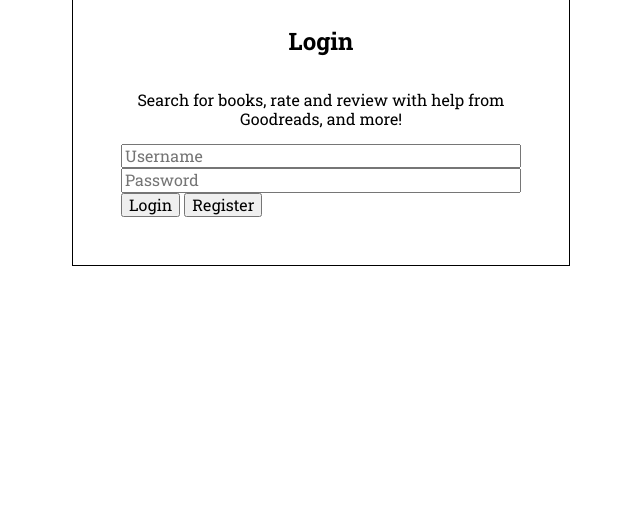
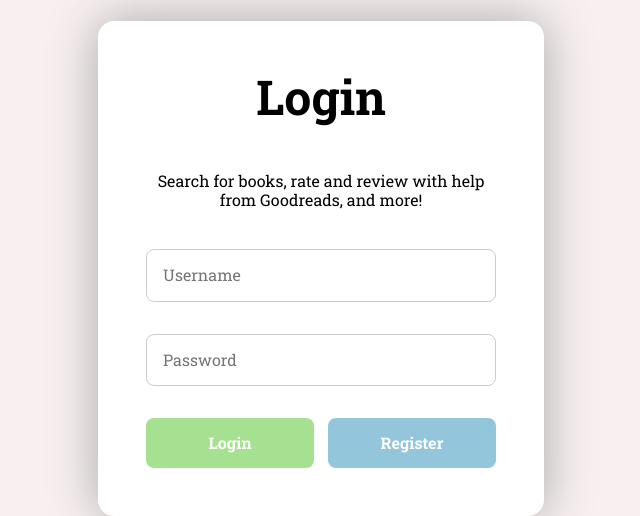
Before and after one commit to itsjeevan/book-bash, a Flask app: page / in a window 1280 px wide. Shown: the part 401-917 px from the top of the page, without its empty margins (319-959 px from the left). Before the commit the page ends 667 px from the top, so only its background shows below. Run offline with Flask 2, Linux system fonts and the light colour scheme.

Commit message:
Styled login box

```diff
--- a/static/css/main.css
+++ b/static/css/main.css
@@ -1,6 +1,7 @@
 /* Global */
 
 body {
+    background-color: #F8EFF0;
     font-family: 'Roboto Slab', serif;
     font-weight: normal;
     margin: 0 auto;
@@ -17,29 +18,38 @@ body {
     margin: 0 auto;
 }
 
-.header__logo {
-    height: 200px;
-    width: 200px;
+.app-logo {
+    height: 300px;
+    width: 300px;
+}
+
+.app-title {
+    margin-bottom: 4rem;
 }
 
 /* Login */
 
 .login {
     align-items: center;
-    border: 1px solid black;
+    background-color: white;
+    border-radius: 1rem;
+    box-shadow: 0px 0px 50px 0px #a8a8a8;
     display: flex;
     flex-direction: column;
     margin: 0 auto;
-    width: 400px;
+    width: 350px;
     padding: 3rem;
 }
 
 .login__title {
+    font-size: 3rem;
     margin-top: 0;
+    margin-bottom: 2rem;
 }
 
 .login__message {
     text-align: center;
+    margin-bottom: 2.5rem;
 }
 
 /** Login Form **/
@@ -50,12 +60,61 @@ body {
     width: 100%;
 }
 
-.login-form-buttons {
+
+.login-form-input {
+    border: 1px solid #cccccc;
+    border-radius: 0.5rem;
+    margin-bottom: 2rem;
+    padding: 1rem;
+}
+
+.login-form-input:focus {
+    outline-color: #ae96e0;
+}
+
+.login-form-input--is-invalid {
+    border: 1px solid #eb3636;
+}
+
+.login-form-invalid-feedback {
+    color: #e66a6a;
+    font-size: 0.9rem;
+    font-weight: bold;
+    margin: 0 0 2rem 0;
+    text-align: center;
+}
+
+.login-buttons {
     display: flex;
     flex-direction: row;
     justify-content: space-between;
 }
 
-.login-form-buttons__button {
+.login-button {
+    border: none;
+    border-radius: 0.5rem;
+    color: white;
+    font-weight: bold;
+    padding: 1rem 0;
     width: 48%;
 }
+
+.login-button:focus {
+    outline: none;
+}
+
+.login-button--green {
+    background-color: #A5E190;
+}
+
+.login-button--green:hover {
+    background-color: #84c76b;
+}
+
+.login-button--blue {
+    background-color: #93C5DB;
+}
+
+.login-button--blue:hover {
+    background-color: #6ea9c2;
+}
```
